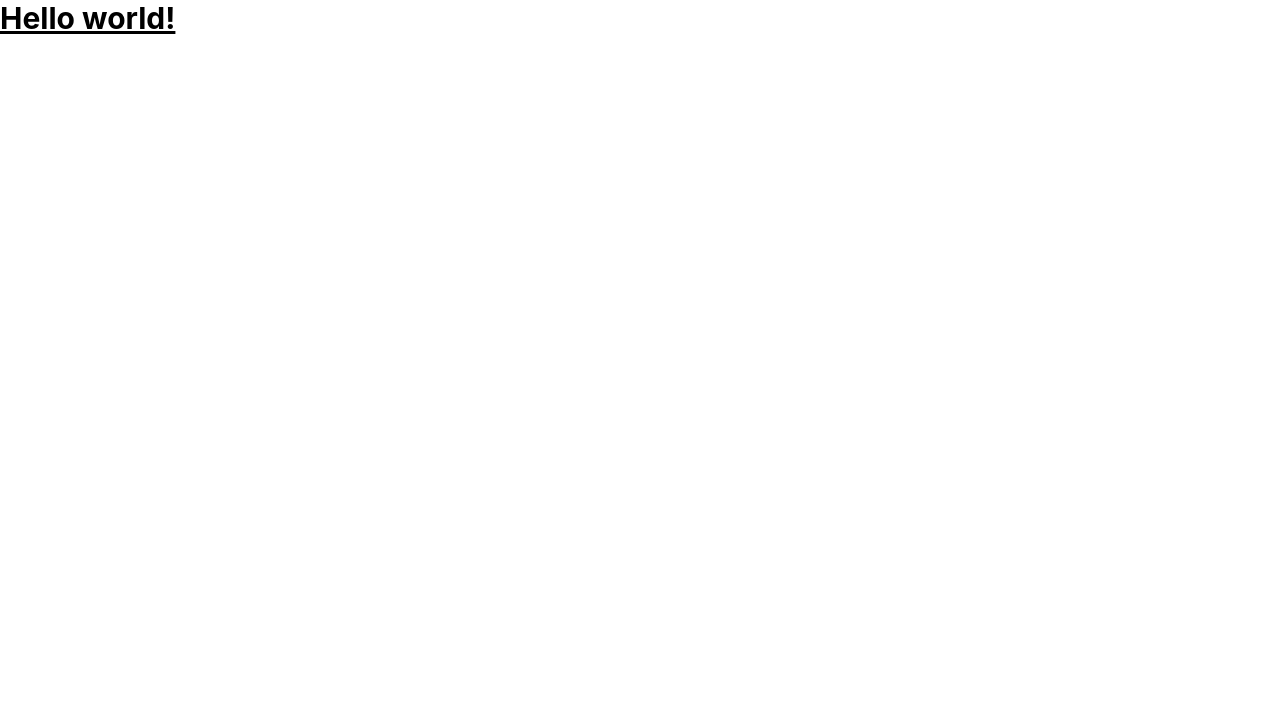
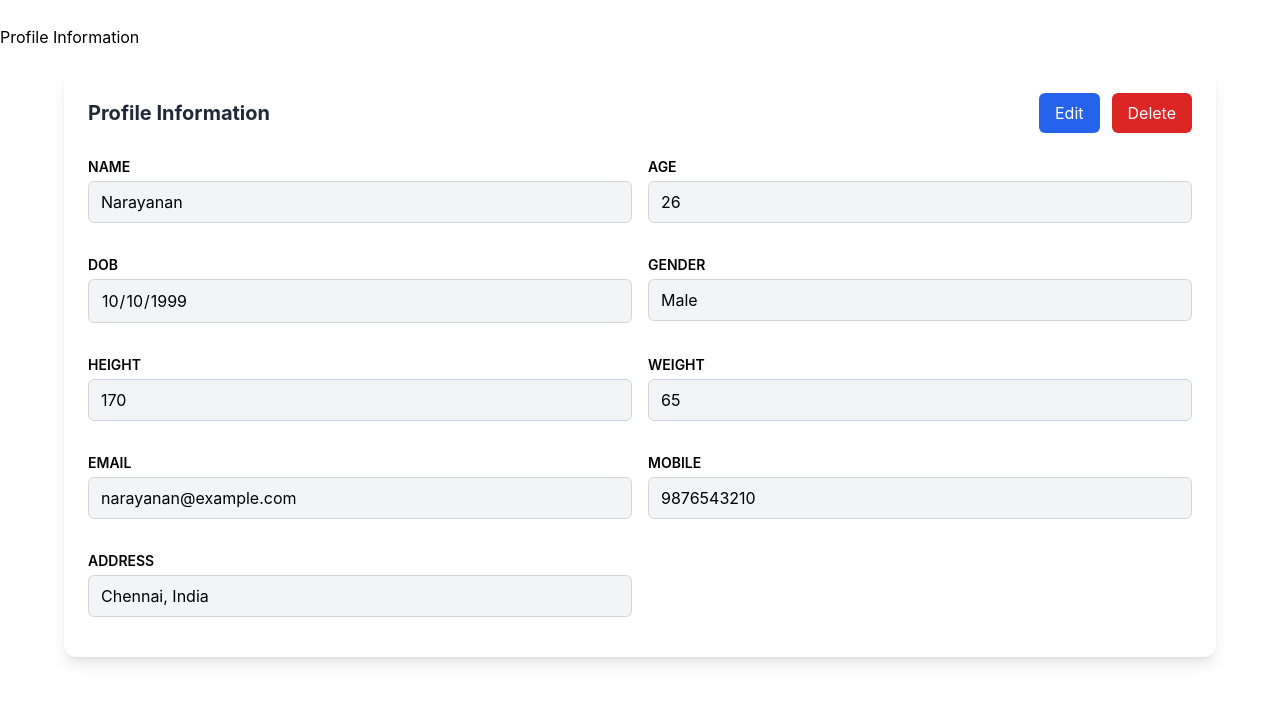
Before and after one commit to NaniNarayanan/healthcare_portal, a React (Create React App) app: page /profile/1 in a window 1280 px wide. Shown: the top 702 px of the page. Built offline with nearby package versions, Linux system fonts and the light colour scheme.

Commit message:
profile information

```diff
--- a/package.json
+++ b/package.json
@@ -11,6 +11,7 @@
     "postcss": "^8.5.6",
     "react": "^19.2.0",
     "react-dom": "^19.2.0",
+    "react-router-dom": "^7.9.6",
     "react-scripts": "5.0.1",
     "tailwindcss": "^4.1.17",
     "web-vitals": "^2.1.4"
--- a/src/App.js
+++ b/src/App.js
@@ -1,14 +1,29 @@
-import logo from './logo.svg';
+
 import './App.css';
+import ProfileInformation from './component/profileInformation';
+import BreadCrumbs from './reusecomponent/BreadCrump';
 
 function App() {
   return (
     <>
-      <h1 className="text-3xl font-bold underline">
-        Hello world!
-      </h1>
+      <div
+        style={{ marginTop: { xs: "0px", sm: "17px" }, marginBottom: "25px" }}
+      >
+        {/* <BreadCrumbs
+          crumbs={["Dashboard", "Manage Users"]}
+          paths={["/dashboard", "/manageusers"]}
+        /> */}
+
+
+      </div>
+
+      <div>
+        <h5>Profile Information</h5>
+        <ProfileInformation/>
+      </div>
     </>
   );
+
 }
 
 export default App;
--- /dev/null
+++ b/src/component/profileInformation.jsx
@@ -0,0 +1,171 @@
+import React, { useState } from "react";
+import RegexInput from "../reusecomponent/regexInput";
+import Toast from "../reusecomponent/toastMessage";
+import ConfirmModal from "../reusecomponent/confirmPopModal";
+
+export default function ProfileInformation() {
+  const [editMode, setEditMode] = useState(false);
+  const [ toast, setToast ] = useState({show:false, message:"", type:""});
+  const [ showModal, setShowModal ] = useState(false);
+
+  const [formData, setFormData] = useState({
+    name: "Narayanan",
+    age: "26",
+    dob: "1999-10-10",
+    gender: "Male",
+    height: "170",
+    weight: "65",
+    email: "narayanan@example.com",
+    mobile: "9876543210",
+    address: "Chennai, India"
+  });
+
+  const [errors, setErrors] = useState({});
+
+  const regexValidators = {
+    name: /^[A-Za-z ]{2,30}$/,
+    age: /^[0-9]{1,3}$/,
+    dob: /^\d{4}-\d{2}-\d{2}$/,
+    gender: /^(Male|Female|Other)$/i,
+    height: /^[0-9]{1,3}(\.[0-9]{1,2})?$/,
+    weight: /^[0-9]{1,3}(\.[0-9]{1,2})?$/,
+    email: /^[^\s@]+@[^\s@]+\.[^\s@]+$/,
+    mobile: /^[0-9]{10}$/,
+    address: /^.{5,100}$/
+  };
+
+  const handleValidation = (name, value) => {
+    if (!regexValidators[name].test(value)) {
+      return `Invalid ${name}`;
+    }
+    return "";
+  };
+
+  const handleChange = (e) => {
+    const { name, value } = e.target;
+
+    setFormData({ ...formData, [name]: value });
+
+    const err = handleValidation(name, value);
+
+    setErrors((prev) => ({
+      ...prev,
+      [name]: err
+    }));
+  };
+
+  const handleSave = () => {
+    const validationErrors = {};
+
+    Object.keys(formData).forEach((key) => {
+      const error = handleValidation(key, formData[key]);
+      if (error) validationErrors[key] = error;
+    });
+
+    if (Object.keys(validationErrors).length === 0) {
+      setEditMode(false);
+      setToast({
+        show:true,
+        message:"Profile updated successfully",
+        type:"success"
+      })
+
+    setTimeout(() => {
+    setToast({ show: false, message: "", type: "" });
+    }, 3000);
+    } else {
+      setErrors(validationErrors);
+      setToast({
+        show:true,
+        message:validationErrors,
+        type:"error"
+      });
+
+      setTimeout(() => {
+      setToast({ show: false, message: "", type: "" });
+    }, 3000);
+    }
+  };
+
+  const handleDelete = () => {
+    setShowModal(true);
+  }
+
+  const confirmDelete = () => {
+    setShowModal(false);
+      setToast({
+        show:true,
+        message:"Profile deleted!",
+        type:"success"
+      })
+
+    setTimeout(() => {
+      setToast({ show: false, message: "", type: "" });
+    }, 3000);
+  }
+
+  return (
+    <div className="max-w-6xl mx-auto p-6 bg-white shadow-lg rounded-xl mt-5">
+
+      {/* Header */}
+      <div className="flex justify-between items-center mb-6">
+        <h1 className="text-xl font-bold text-gray-800">Profile Information</h1>
+
+        <div className="space-x-3">
+          {!editMode && (
+            <button
+              onClick={() => setEditMode(true)}
+              className="px-4 py-2 bg-blue-600 text-white rounded-md hover:bg-blue-700"
+            >
+              Edit
+            </button>
+          )}
+
+          {editMode && (
+            <button
+              onClick={handleSave}
+              className="px-4 py-2 bg-green-600 text-white rounded-md hover:bg-green-700"
+            >
+              Save
+            </button>
+          )}
+
+          <button
+            onClick={handleDelete}
+            className="px-4 py-2 bg-red-600 text-white rounded-md hover:bg-red-700"
+          >
+            Delete
+          </button>
+
+            <ConfirmModal
+                show={showModal}
+                title="Delete Profile"
+                message="Are you sure you want to delete this profile?"
+                onConfirm={confirmDelete}
+                onCancel={() => setShowModal(false)}
+            />
+        </div>
+      </div>
+
+      {/* Form Items */}
+      <div className="grid grid-cols-1 md:grid-cols-2 gap-4">
+        {Object.keys(formData).map((key) => (
+          <RegexInput
+            key={key}
+            label={key.toUpperCase()}
+            name={key}
+            type={key === "dob" ? "date" : "text"}
+            value={formData[key]}
+            regex={regexValidators[key]}
+            error={errors[key]}
+            onChange={handleChange}
+            disabled={!editMode}
+          />
+        ))}
+      </div>
+
+      {toast.show && <Toast message={toast.message} type={toast.type}/>}
+    </div>
+  );
+
+}
--- /dev/null
+++ b/src/reusecomponent/BreadCrump.jsx
@@ -0,0 +1,42 @@
+import React from 'react';
+import { Link } from 'react-router-dom';
+
+export default function BreadCrumbs(props) {
+
+  function isLast(index) {
+    return index === props.crumbs.length - 1;
+  }
+
+  return (
+    <nav className="flex justify-center mt-4">
+      <ol className="flex items-center space-x-2">
+        {props.crumbs?.map((crumb, ci) => {
+          const disabled = isLast(ci);
+
+          return (
+            <li key={ci} className="flex items-center">
+              <Link
+                to={disabled ? "#" : props.paths[ci]}
+                className={`text-[14px]
+                  ${disabled ? "font-bold text-gray-500 cursor-default" : "font-normal text-gray-700 hover:underline cursor-pointer"}`}
+                onClick={(event) => {
+                  if (disabled) {
+                    event.preventDefault();
+                  } else {
+                    props.selected(crumb);
+                  }
+                }}
+              >
+                {crumb}
+              </Link>
+
+              {!disabled && (
+                <span className="mx-2 text-gray-400">/</span>
+              )}
+            </li>
+          );
+        })}
+      </ol>
+    </nav>
+  );
+}
--- /dev/null
+++ b/src/reusecomponent/confirmPopModal.jsx
@@ -0,0 +1,32 @@
+import React from "react";
+
+const ConfirmModal = ({ show, title, message, onConfirm, onCancel }) => {
+  if (!show) return null;
+
+  return (
+    <div className="fixed inset-0 bg-black bg-opacity-50 flex items-center justify-center z-50">
+      <div className="bg-white rounded-xl p-6 w-80 shadow-lg animate-fadeIn">
+        <h2 className="text-xl font-semibold mb-3">{title}</h2>
+        <p className="text-gray-700 mb-5">{message}</p>
+
+        <div className="flex justify-end gap-3">
+          <button
+            onClick={onCancel}
+            className="px-4 py-2 bg-gray-200 rounded-md hover:bg-gray-300"
+          >
+            Cancel
+          </button>
+
+          <button
+            onClick={onConfirm}
+            className="px-4 py-2 bg-red-600 text-white rounded-md hover:bg-red-700"
+          >
+            Confirm
+          </button>
+        </div>
+      </div>
+    </div>
+  );
+};
+
+export default ConfirmModal;
--- /dev/null
+++ b/src/reusecomponent/regexInput.jsx
@@ -0,0 +1,33 @@
+import React from "react";
+
+export default function RegexInput({
+  label,
+  name,
+  type = "text",
+  value,
+  regex,
+  error,
+  onChange,
+  disabled
+}) {
+  return (
+    <div className="mb-4">
+      <label className="block text-sm font-semibold mb-1">
+        {label}
+      </label>
+
+      <input
+        name={name}
+        type={type}
+        value={value}
+        disabled={disabled}
+        onChange={onChange}
+        className={`w-full px-3 py-2 border rounded-md
+          ${disabled ? "bg-gray-100 cursor-not-allowed" : "bg-white"}
+          ${error ? "border-red-500" : "border-gray-300"}`}
+      />
+
+      {error && <p className="text-xs text-red-500 mt-1">{error}</p>}
+    </div>
+  );
+}
--- /dev/null
+++ b/src/reusecomponent/toastMessage.jsx
@@ -0,0 +1,14 @@
+import React from "react";
+
+export default function Toast({ message, type }) {
+  return (
+    <div
+      className={`fixed top-5 right-5 px-4 py-3 rounded-lg shadow-lg text-white
+        animate-fadeIn
+        ${type === "success" ? "bg-green-600" : "bg-red-600"}
+      `}
+    >
+      {message}
+    </div>
+  );
+}
```
Also changed, not shown: src/globals.css (+10 -0 lines), 1 other file (tests, documents, lock files or other folders).
